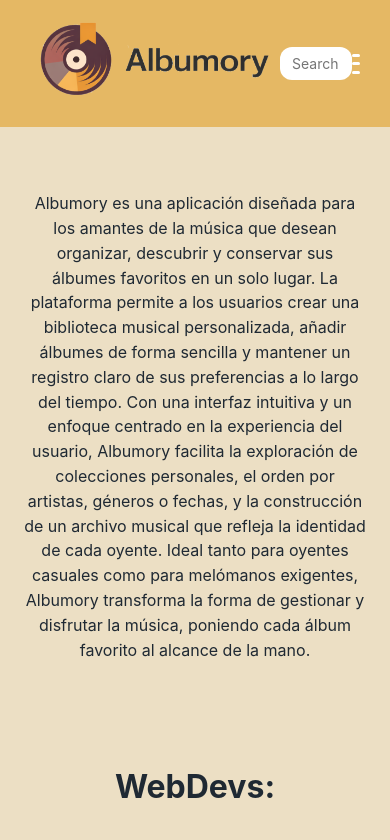
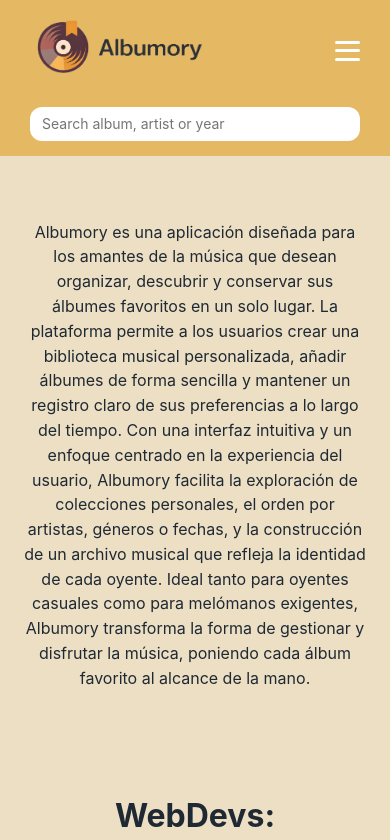
Before and after one commit to Music-App-Developers/react-music-app, a React (Vite) app: page /acercade in a window 390 px wide. Shown: the top 840 px of the page. Built offline with nearby package versions, Linux system fonts and the light colour scheme.

Commit message:
fix: navbar for small devices

```diff
--- a/src/pages/NavBar.css
+++ b/src/pages/NavBar.css
@@ -1,3 +1,4 @@
+
 .navbar {
     display: flex;
     align-items: center;
@@ -12,7 +13,6 @@
     z-index: 2;
 }
 
-/* Search centrada */
 .search-input {
     position: absolute;
     left: 50%;
@@ -30,7 +30,6 @@
 .search-input:focus {
     box-shadow: 0 0 5px rgba(0, 0, 0, 0.3);
 }
-
 
 .menu {
     list-style: none;
@@ -78,7 +77,6 @@
     transition: all 0.3s ease;
 }
 
-
 .hamburger.open span:nth-child(1) {
     transform: rotate(45deg) translate(5px, 5px);
 }
@@ -92,34 +90,64 @@
 }
 
 @media screen and (max-width: 1000px) {
+
+    .navbar {
+        flex-wrap: wrap;
+        gap: 10px;
+    }
+
+    .logo {
+        max-width: 180px;
+    }
+
+    .search-input {
+        position: static;
+        transform: none;
+        width: 100%;
+        order: 3;
+        margin-top: 10px;
+    }
+
+    .hamburger {
+        display: flex;
+        order: 2;
+    }
+
     .menu {
         position: absolute;
         top: 65px;
-        right: 0;
+        right: -220px;
         background-color: #E5B864;
         flex-direction: column;
+        align-items: stretch;
         width: 200px;
         text-align: center;
         padding: 15px 0;
         gap: 15px;
         border-radius: 8px;
-        transform: translateX(100%);
-        transition: transform 0.3s ease;
+
+        opacity: 0;
+        visibility: hidden;
+        pointer-events: none;
+
+        transition: right 0.3s ease, opacity 0.2s ease;
+        z-index: 10;
     }
 
     .menu.open {
-        transform: translateX(0);
+        right: 0;
+        opacity: 1;
+        visibility: visible;
+        pointer-events: auto;
     }
 
-    .hamburger {
-        display: flex;
+    .menu li {
+        width: 100%;
     }
 
-    .search-input {
-        position: relative;
-        left: 0;
-        transform: none;
-        width: 50%;
-        margin: 10px 0;
+    .menu li a {
+        display: block;
+        width: 100%;
+        padding: 12px 0;
     }
 }
```
